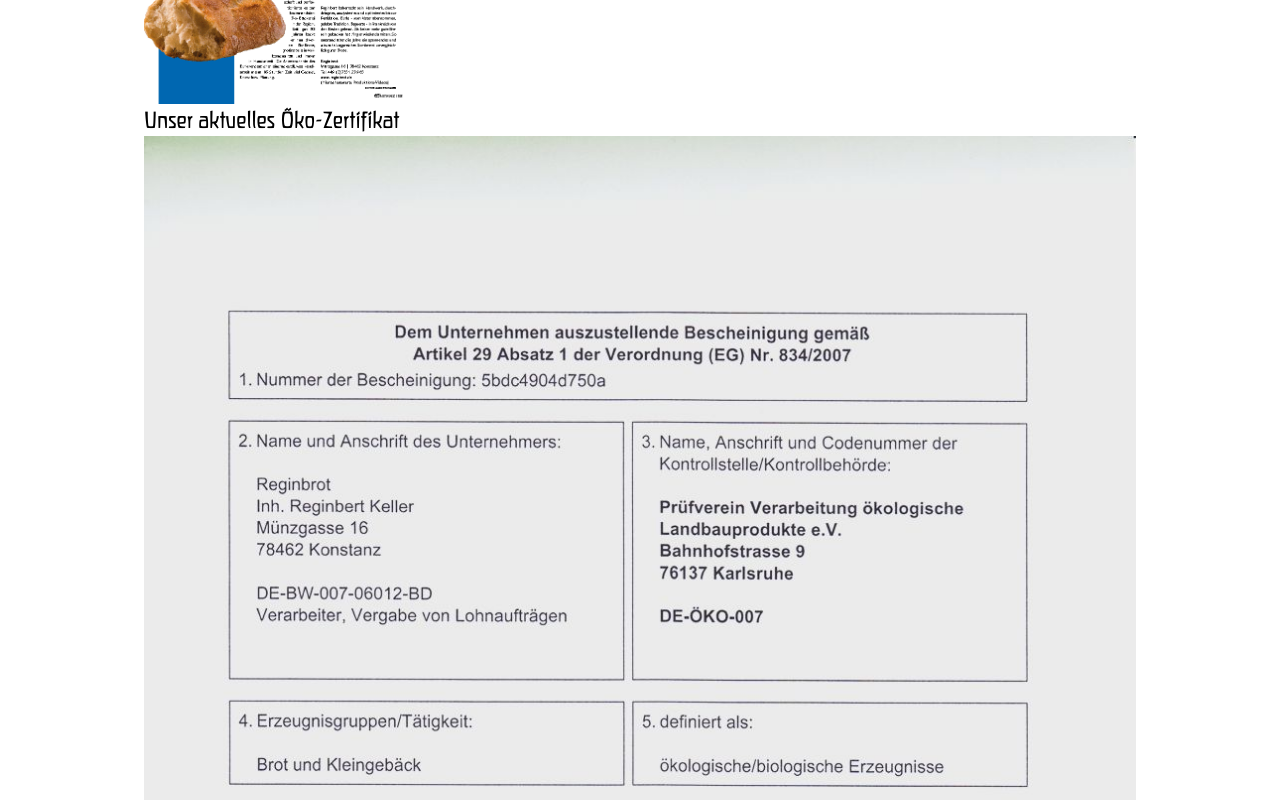
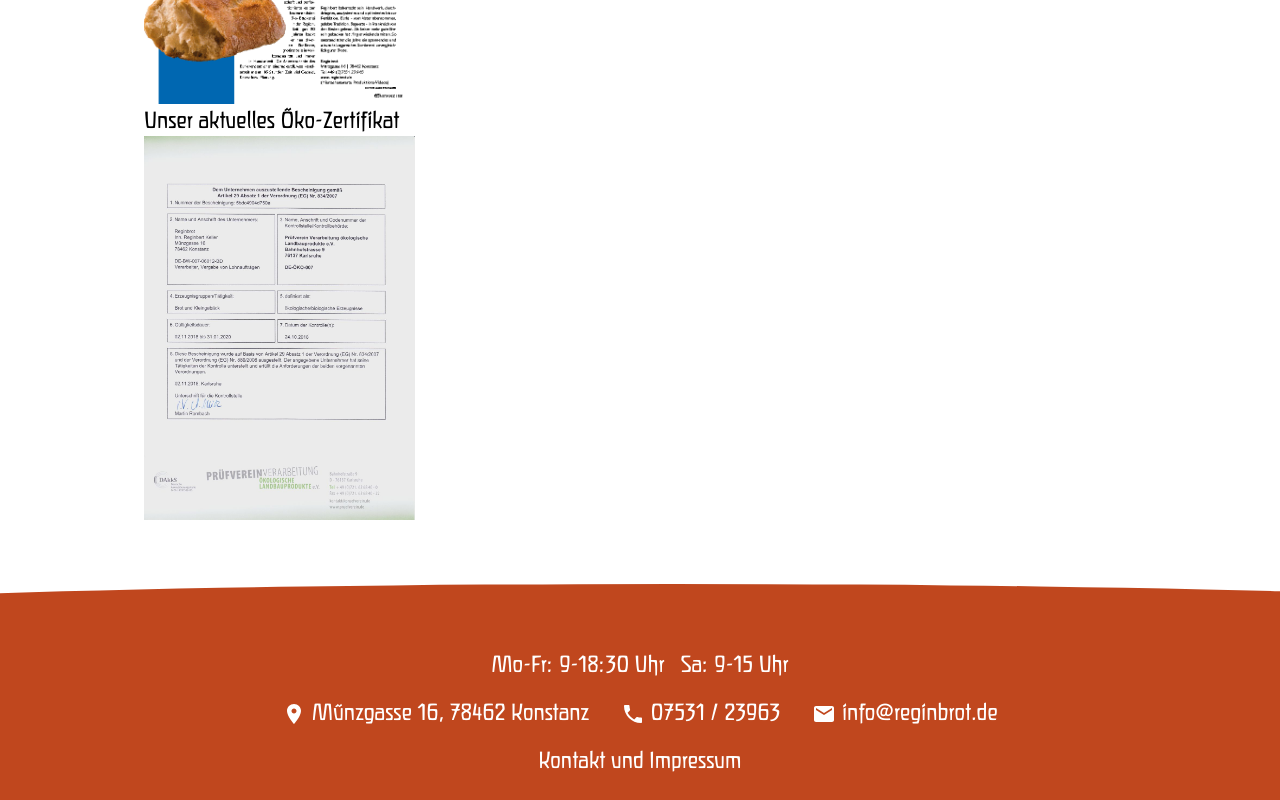
Before and after one commit to reginbrot2/web, a Next.js app: page /web/aktuelles in a window 1280 px wide. Shown: the part 720-1520 px from the top of the page. Built offline with nearby package versions, Linux system fonts and the light colour scheme; what @tailwindcss/typography would draw is missing.

Commit message:
correct asset and base path

```diff
--- a/components/layout.js
+++ b/components/layout.js
@@ -8,6 +8,8 @@
   Phone as PhoneIcon,
 } from "@material-ui/icons"
 import { useState } from "react"
+
+export const prefix = "/web"
 
 export const BaseLayout = (props) => {
   return (
@@ -38,7 +40,7 @@
           <Link href="/">
             <a title="Zur Starseite">
               <img
-                src="/reginbrot_100.png"
+                src={`${prefix}/reginbrot_100.png`}
                 height="80"
                 width="198"
                 alt="Reginbrot Logo"
--- a/next.config.js
+++ b/next.config.js
@@ -1,5 +1,6 @@
 module.exports = {
   basePath: "/web",
+  assetPrefix: "/web",
   reactStrictMode: true,
   async redirects() {
     return [
--- a/pages/aktuelles.js
+++ b/pages/aktuelles.js
@@ -1,4 +1,4 @@
-import { BaseLayout } from "../components/layout"
+import { BaseLayout, prefix } from "../components/layout"
 import { ContentContainer } from "../components/content"
 // import Image from "next/image";
 
@@ -29,14 +29,22 @@
         </article>
         <article>
           <h2>Das Bürle im Akzent</h2>
-          <a href="/buerle_im_akzent.gif">
-            <img className="max-h-96" src="/buerle_im_akzent.gif" />
+          <a href={`${prefix}/buerle_im_akzent.gif`}>
+            <img
+              className="max-h-96"
+              src={`${prefix}/buerle_im_akzent.gif`}
+              alt="Reginbrot Bürle im Akzent"
+            />
           </a>
         </article>
         <article>
           <h2>Unser aktuelles Öko-Zertifikat</h2>
-          <a href="/oeko_zert.jpeg">
-            <img src="/oeko_zert.jpeg" />
+          <a href={`${prefix}/oeko_zert.jpeg`}>
+            <img
+              className="max-h-96"
+              src={`${prefix}/oeko_zert.jpeg`}
+              alt="Aktuelles Öko-Zertifikat unserer Bäckerei"
+            />
           </a>
         </article>
       </ContentContainer>
--- a/pages/index.js
+++ b/pages/index.js
@@ -1,4 +1,4 @@
-import { BaseLayout } from "../components/layout"
+import { BaseLayout, prefix } from "../components/layout"
 import { ContentContainer } from "../components/content"
 
 // import Image from "next/image";
@@ -16,8 +16,8 @@
           muted
           loop
         >
-          <source src="/reginbrot.webm" type="video/webm" />
-          <source src="/reginbrot.mp4" type="video/mp4" />
+          <source src={`${prefix}/reginbrot.webm`} type="video/webm" />
+          <source src={`${prefix}/reginbrot.mp4`} type="video/mp4" />
         </video>
       </div>
 
```
Also changed, not shown: 2 other files (tests, documents, lock files or other folders).
